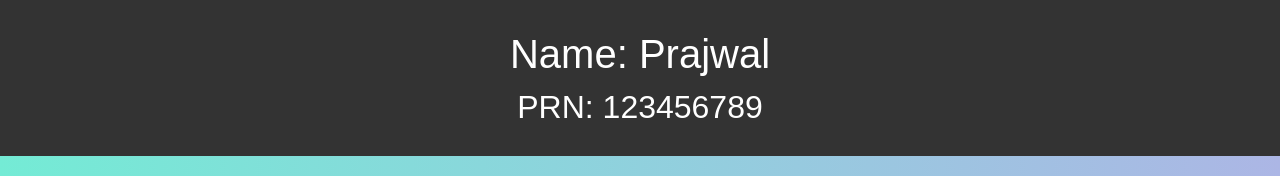
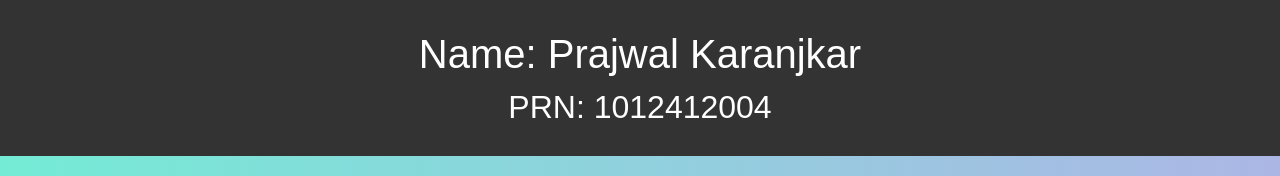
Before and after one commit to 1012412004-web/Dynamic-Website, a plain HTML site: page index.html in a window 1280 px wide. Shown: the top 176 px of the page. Drawn offline with nearby package versions, Linux system fonts and the light colour scheme.

Commit message:
Update index.html

```diff
--- a/index.html
+++ b/index.html
@@ -15,8 +15,8 @@
 
   <!-- Header -->
   <header>
-    <h1>Name: Prajwal</h1>
-    <h2>PRN: 123456789</h2>
+    <h1>Name: Prajwal Karanjkar</h1>
+    <h2>PRN: 1012412004</h2>
   </header>
 
   <!-- Carousel -->
@@ -60,4 +60,5 @@
   <!-- Custom JS -->
   <script src="script.js"></script>
 </body>
+
 </html>
```
